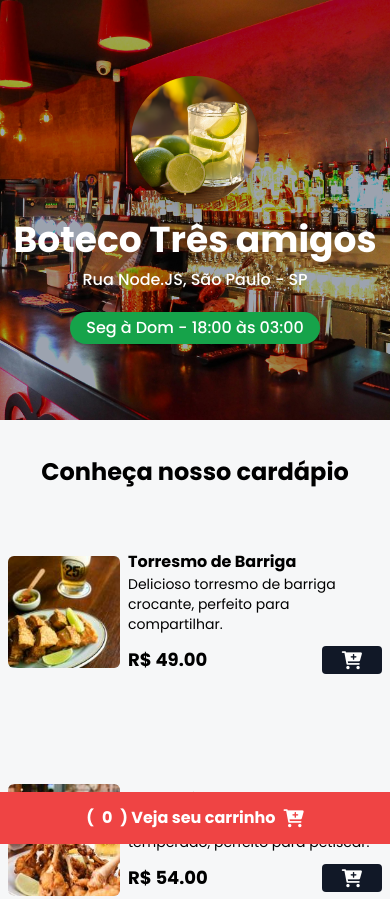
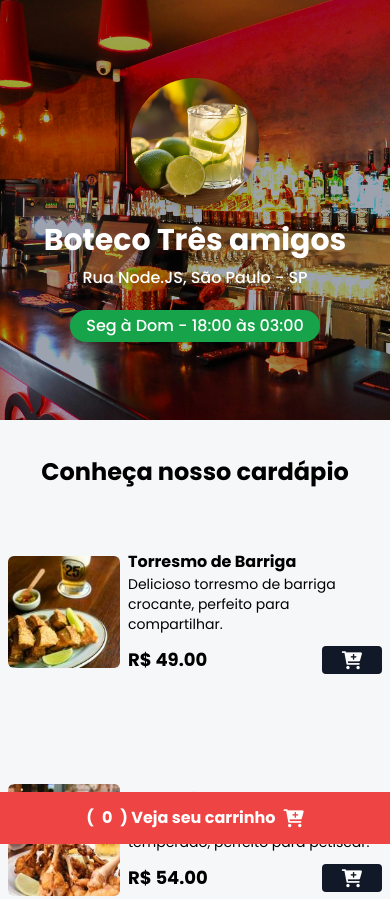
Before and after one commit to Danilomunhe/cardapionOnline, a website: page index.html in a window 390 px wide. Shown: the top 899 px of the page. Drawn offline with nearby package versions, Linux system fonts and the light colour scheme.

Commit message:
Layout finalizado

```diff
--- a/index.html
+++ b/index.html
@@ -25,7 +25,7 @@
         <div class="w-full h-full flex flex-col justify-center items-center">
             <img src="./assets/caipirinha.png" alt="logo dev-burger"
                 class="w-32 h-32 object-cover rounded-full shadow-lg hover:scale-110 duration-200">
-            <h1 class="text-4xl mt-4 mb-2 font-bold sm:text-3xl text-white">Boteco Três amigos</h1>
+            <h1 class="mt-4 mb-2 text-3xl font-bold text-white sm:text-4xl">Boteco Três amigos</h1>
             <span class="text-white font-medium">Rua Node.JS, São Paulo - SP</span>
             <div class="bg-green-600 px-4 py-1 rounded-full mt-5" id="date-span">
                 <span class="text-white font-medium">Seg à Dom - 18:00 às 03:00</span>
```
Also changed, not shown: styles/output.css.
